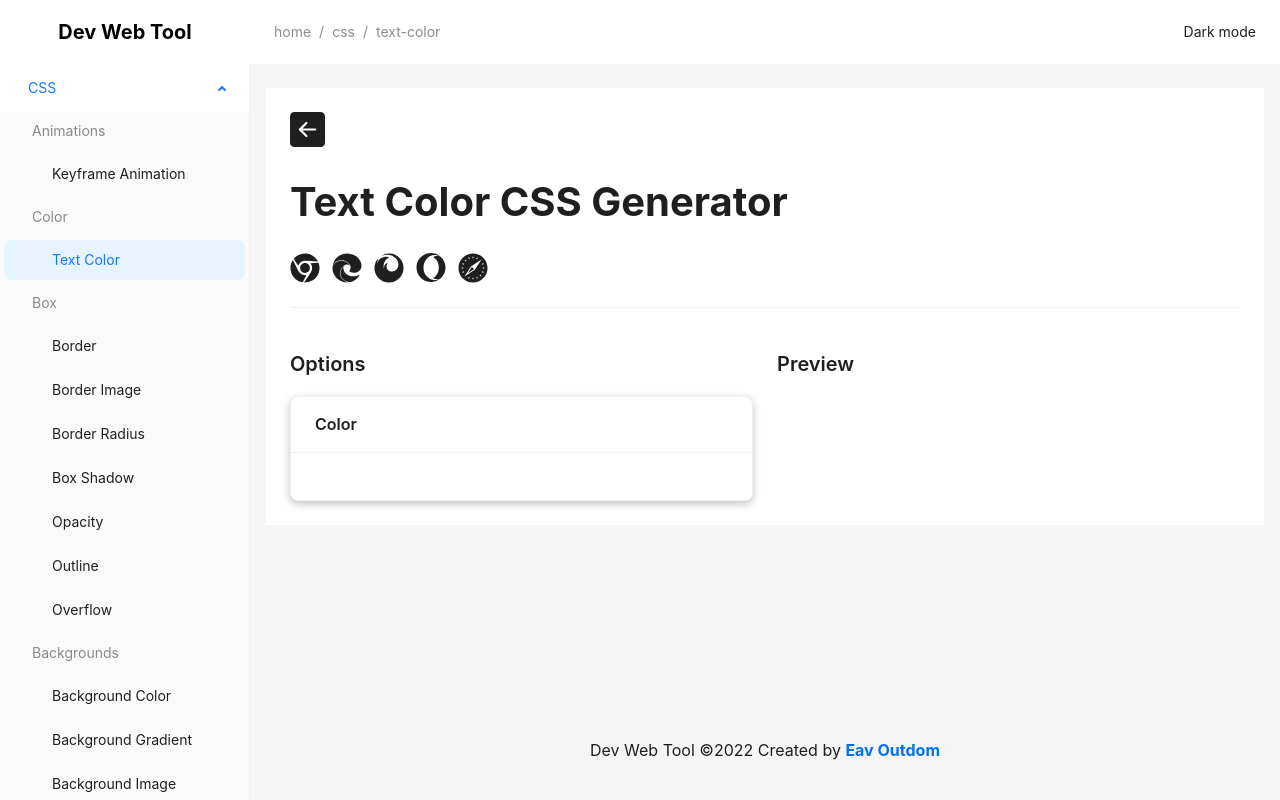
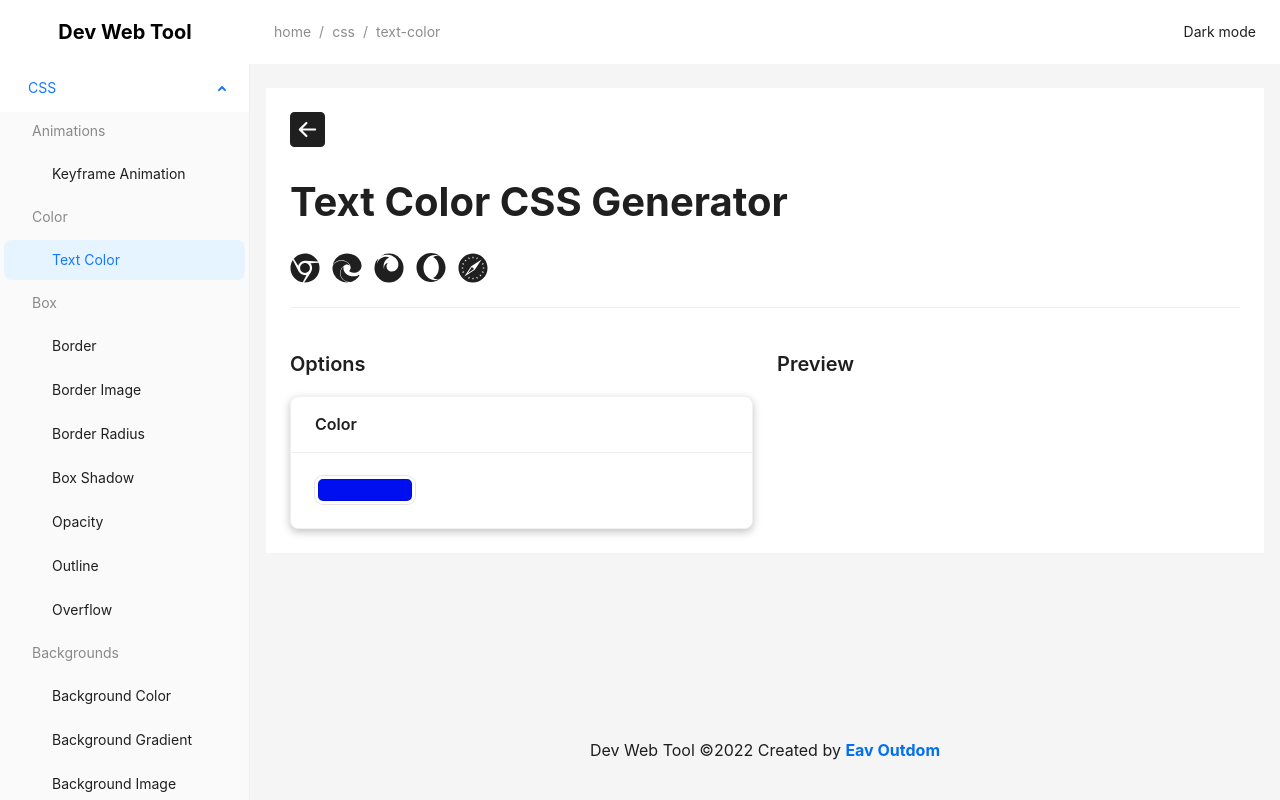
Before and after one commit to EavOutDom/dev-web-tool, a Next.js app: page /css/text-color in a window 1280 px wide. Built offline with nearby package versions, Linux system fonts and the light colour scheme.

Commit message:
color picker

```diff
--- /dev/null
+++ b/components/colorPicker/ColorPicker.js
@@ -0,0 +1,44 @@
+import { useCallback, useEffect, useRef, useState } from "react";
+import { HexColorPicker } from "react-colorful";
+import styles from './ColorPicker.module.css';
+
+const ColorPicker = ({ color = '#000', onChange }) => {
+  console.log(color);
+  const pickerRef = useRef();
+  const [isOpen, setIsOpen] = useState(false);
+  const close = useCallback(() => setIsOpen(false), []);
+  useOnClickOutside(pickerRef, close);
+  function useOnClickOutside(ref, handler) {
+    useEffect(
+      () => {
+        const listener = (event) => {
+          if (!ref.current || ref.current.contains(event.target)) {
+            return;
+          }
+          handler(event);
+        };
+        document.addEventListener("mousedown", listener);
+        document.addEventListener("touchstart", listener);
+        return () => {
+          document.removeEventListener("mousedown", listener);
+          document.removeEventListener("touchstart", listener);
+        };
+      },
+      [ref, handler]
+    );
+  }
+  return (<div className={styles.picker}>
+    <div
+      className={styles.swatch}
+      style={{ backgroundColor: color }}
+      onClick={() => setIsOpen(true)}
+    />
+    {isOpen && (
+      <div className={styles.popover} ref={pickerRef}>
+        <HexColorPicker color={color} onChange={onChange} />
+      </div>
+    )}
+  </div>);
+}
+
+export default ColorPicker;
--- /dev/null
+++ b/components/colorPicker/ColorPicker.module.css
@@ -0,0 +1,20 @@
+.picker {
+  position: relative;
+}
+
+.swatch {
+  width: 100px;
+  height: 28px;
+  border-radius: 8px;
+  border: 3px solid #fff;
+  box-shadow: 0 0 0 1px rgba(0, 0, 0, 0.1), inset 0 0 0 1px rgba(0, 0, 0, 0.1);
+  cursor: pointer;
+}
+
+.popover {
+  position: absolute;
+  top: calc(100% + 2px);
+  left: 0;
+  border-radius: 9px;
+  box-shadow: 0 6px 12px rgba(0, 0, 0, 0.15);
+}
--- a/package.json
+++ b/package.json
@@ -13,6 +13,7 @@
     "antd": "^5.0.7",
     "next": "13.0.6",
     "react": "18.2.0",
+    "react-colorful": "^5.6.1",
     "react-dom": "18.2.0",
     "react-icons": "^4.7.1"
   },
--- a/pages/css/text-color.js
+++ b/pages/css/text-color.js
@@ -1,14 +1,17 @@
 import { Card, Col, Input, Row } from "antd";
 import ContentLayout from "../../components/contentlayout/ContentLayout";
+import { useState } from "react";
+import ColorPicker from "../../components/colorPicker/ColorPicker";
 
 const TextColor = () => {
+  const [color, setColor] = useState('#000FF0')
   return (<section>
     <ContentLayout back={'/css'} name='Text Color CSS Generator' browser={{ chrome: 'yes', firefox: 'yes', safari: 'yes', edge: 'yes', opera: 'yes' }}>
       <ContentLayout.Options>
         <div>
           <p className="content_title">Options</p>
           <Card title='Color'>
-
+            <ColorPicker color={color} onChange={setColor} name={color}/>
           </Card>
         </div>
       </ContentLayout.Options>
```
Also changed, not shown: styles/globals.css (line endings or trailing spaces), 2 other files (tests, documents, lock files or other folders).
